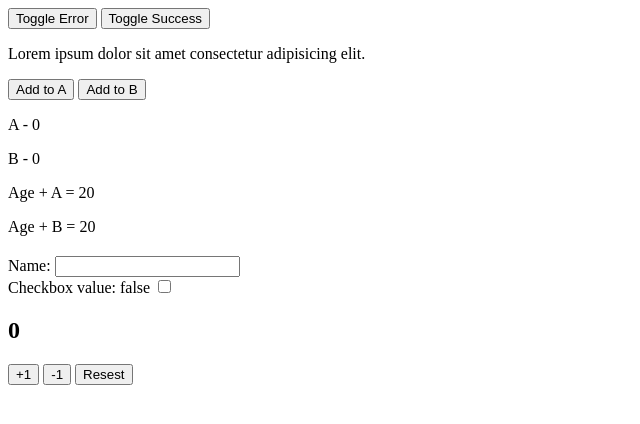
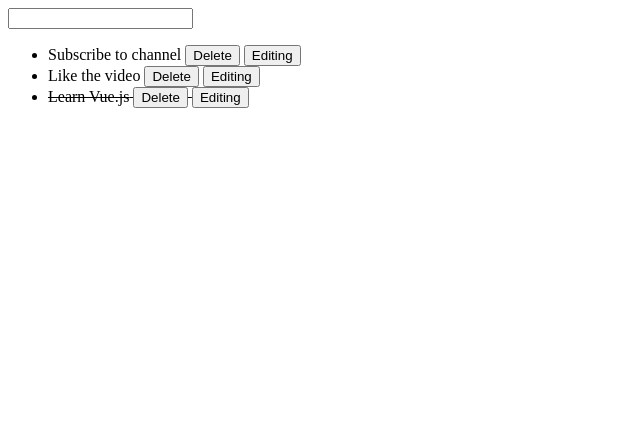
Before and after one commit to Sergiyan92/vue-js, a website: page index.html in a window 1280 px wide. Shown: the whole page, without its empty margins (0-640 px from the left). Drawn offline with nearby package versions, Linux system fonts and the light colour scheme.

Commit message:
To-Do App

```diff
--- a/app.js
+++ b/app.js
@@ -1,37 +1,56 @@
 new Vue({
   el: "#app",
   data: {
-    error: false,
-    success: false,
-    a: 0,
-    b: 0,
-    age: 20,
-    counter: 0,
-    name: "",
-    cheked: false,
-  },
-  config: {
-    keyCodes: {
-      f2: 113,
-    },
+    currentTask: "",
+    editValue: "",
+    tasks: [
+      {
+        text: "Subscribe to channel",
+        isCompleted: false,
+        isEditing: false,
+      },
+      {
+        text: "Like the video",
+        isCompleted: false,
+        isEditing: false,
+      },
+      {
+        text: "Learn Vue.js",
+        isCompleted: true,
+        isEditing: false,
+      },
+    ],
   },
   methods: {
-    changeName: function () {
-      console.log("Name is updated");
+    addTask: function () {
+      this.tasks.push({
+        text: this.currentTask,
+        isCompleted: false,
+      });
+      this.currentTask = "";
     },
-    substract: function (e) {
-      e.stopPropagation();
-      this.counter--;
+    removeTask: function (taskText) {
+      this.tasks = this.tasks.filter((task) => {
+        return task.text !== taskText;
+      });
     },
-  },
-  computed: {
-    addToA: function () {
-      console.log("addToA");
-      return this.a + this.age;
+    changeEditing: function (taskText) {
+      this.editValue = taskText;
+      this.tasks = this.tasks.map((task) => {
+        if (task.text === taskText) {
+          task.isEditing = !task.isEditing;
+        }
+        return task;
+      });
     },
-    addToB: function () {
-      console.log("addToB");
-      return this.b + this.age;
+    editTask: function (taskText) {
+      this.tasks = this.tasks.map((task) => {
+        if (task.text === taskText) {
+          task.isEditing = !task.isEditing;
+          task.text = this.editValue;
+        }
+        return task;
+      });
     },
   },
 });
--- a/index.html
+++ b/index.html
@@ -8,40 +8,22 @@
   </head>
   <body>
     <div id="app">
-      <button @click="error = !error">Toggle Error</button>
-      <button @click="success = !success">Toggle Success</button>
-      <p v-if="error">
-        Lorem ipsum dolor sit amet consectetur adipisicing elit. Eligendi
-        deleniti fuga et sapiente quaerat, rerum tenetur voluptas quisquam
-        fugiat nisi praesentium eveniet nulla, rem eum velit aspernatur soluta
-        eius perferendis?
-      </p>
-      <p v-else="error">
-        Lorem ipsum dolor sit amet consectetur adipisicing elit.
-      </p>
-      <p v-show="success">
-        fugiat nisi praesentium eveniet nulla, rem eum velit aspernatur soluta
-        eius perferendis?
-      </p>
-
-      <button @click="a++">Add to A</button>
-      <button @click="b++">Add to B</button>
-      <p>A - {{a}}</p>
-      <p>B - {{b}}</p>
-      <p>Age + A = {{addToA}}</p>
-      <p>Age + B = {{addToB}}</p>
-
-      <h2>{{name}}</h2>
-      <label>Name:</label>
-      <input type="text" v-model="name" @keyup.113="changeName" />
-      <br />
-      <label>Checkbox value: {{cheked}}</label>
-      <input type="checkbox" v-model="cheked" />
-
-      <h2>{{counter}}</h2>
-      <button @click="counter++">+1</button>
-      <button @click.once="substract">-1</button>
-      <button @dblclick="counter=0">Resest</button>
+      <input type="text" @keyup.enter="addTask" v-model="currentTask" />
+      <ul>
+        <li v-for="task in tasks" :class="{'strike':task.isCompleted}">
+          <input
+            type="text"
+            v-if="task.isEditing"
+            @keyup.enter="editTask(task.text)"
+            v-model="editValue"
+          />
+          <span v-else @click="task.isCompleted = !task.isCompleted"
+            >{{task.text}}</span
+          >
+          <button @click="removeTask(task.text)">Delete</button>
+          <button @click="changeEditing(task.text)">Editing</button>
+        </li>
+      </ul>
     </div>
     <form @submit.prevent></form>
     <div @scroll.passive="onScroll"></div>
--- a/main.css
+++ b/main.css
@@ -1,3 +1,6 @@
 .strike {
   text-decoration: line-through;
 }
+li {
+  cursor: pointer;
+}
```
